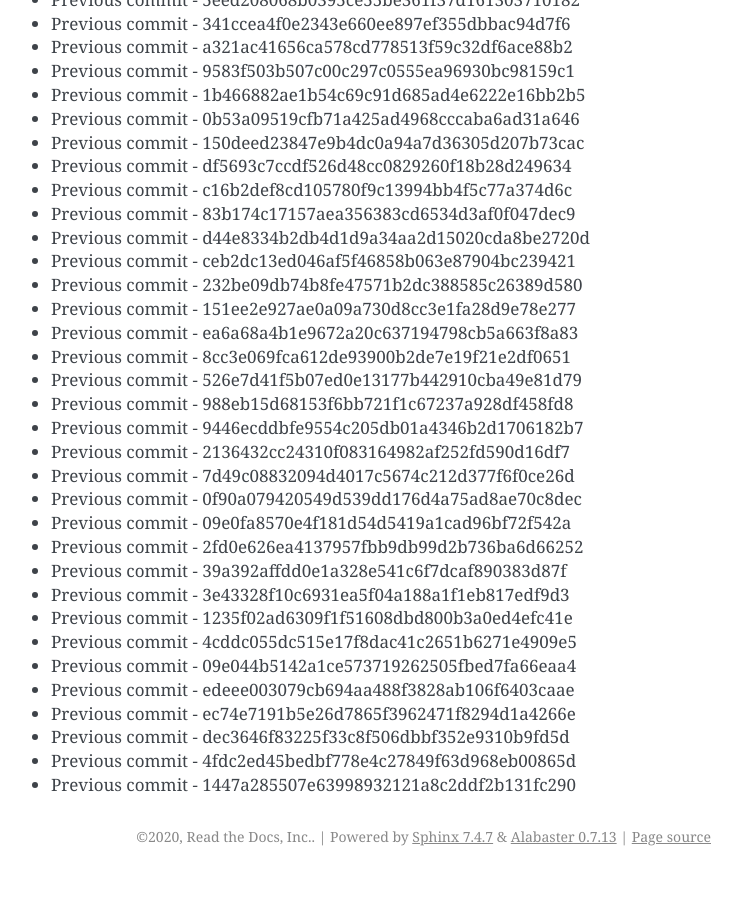
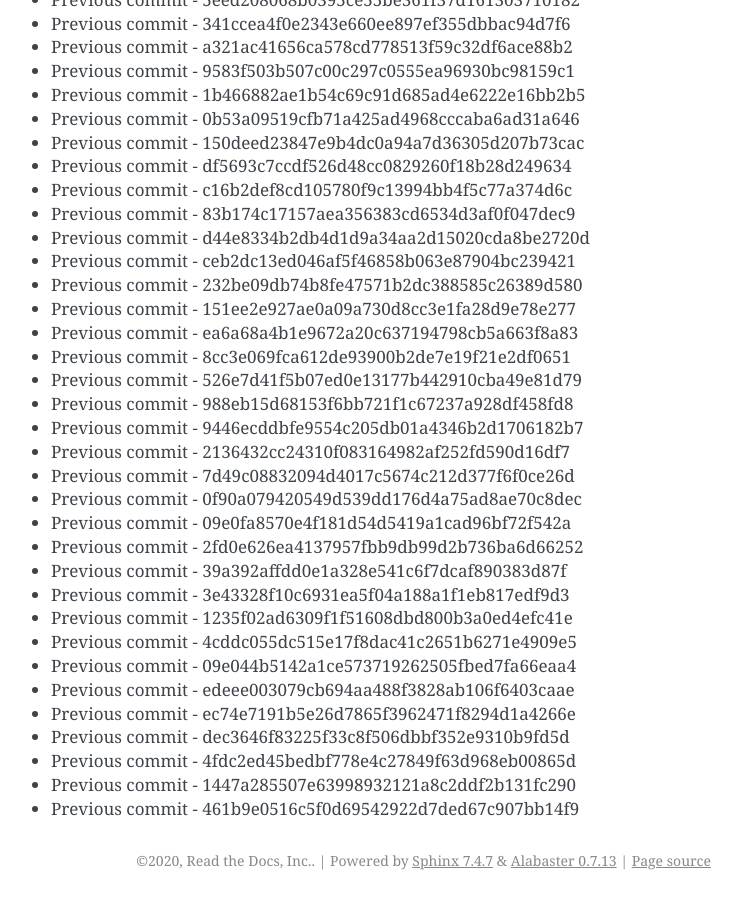
Before and after one commit to readthedocs/rtd-git-stresstest, a Sphinx documentation site: the page built from docs/updates.rst, in a window 1280 px wide and 900 px high, scrolled down 23596 px. Shown: the whole window, without its empty margins (399-1141 px from the left). Built offline with Sphinx 7.4.7, drawn with Linux system fonts in a browser that asks for light colours; before the commit the page ends 24472 px from its top, so only the background shows below that.

Commit message:
Generating commit from previous: 461b9e0516c5f0d69542922d7ded67c907bb14f9

```diff
--- a/docs/updates.rst
+++ b/docs/updates.rst
@@ -1023,3 +1023,4 @@ It can be tested for any performance characteristics.
 * Previous commit - dec3646f83225f33c8f506dbbf352e9310b9fd5d
 * Previous commit - 4fdc2ed45bedbf778e4c27849f63d968eb00865d
 * Previous commit - 1447a285507e63998932121a8c2ddf2b131fc290
+* Previous commit - 461b9e0516c5f0d69542922d7ded67c907bb14f9
```
